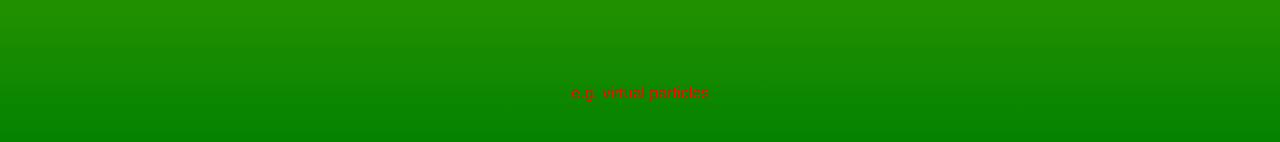
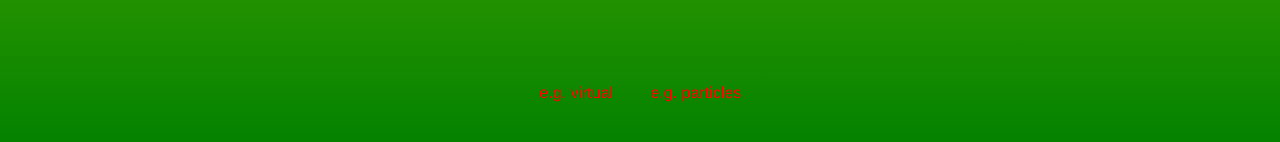
Before and after one commit to gbrlcrdn/ion-ian, a plain HTML site: page ion-ian.html in a window 1280 px wide. Shown: the part 2250-2392 px from the top of the page. Drawn offline with Linux system fonts and the light colour scheme.

Commit message:
Add files via upload

```diff
--- a/ion-ian.html
+++ b/ion-ian.html
@@ -175,7 +175,8 @@ E(land(scape)d)en
 
   <div class="footer">
     <div class="footernav">
-<a href="trickledown.pdf">e.g. virtual particles</a>
+<a href="1.pdf">e.g. virtual</a>
+<a href="2.pdf">e.g. particles</a>
 </div>
     </div>
 
```
